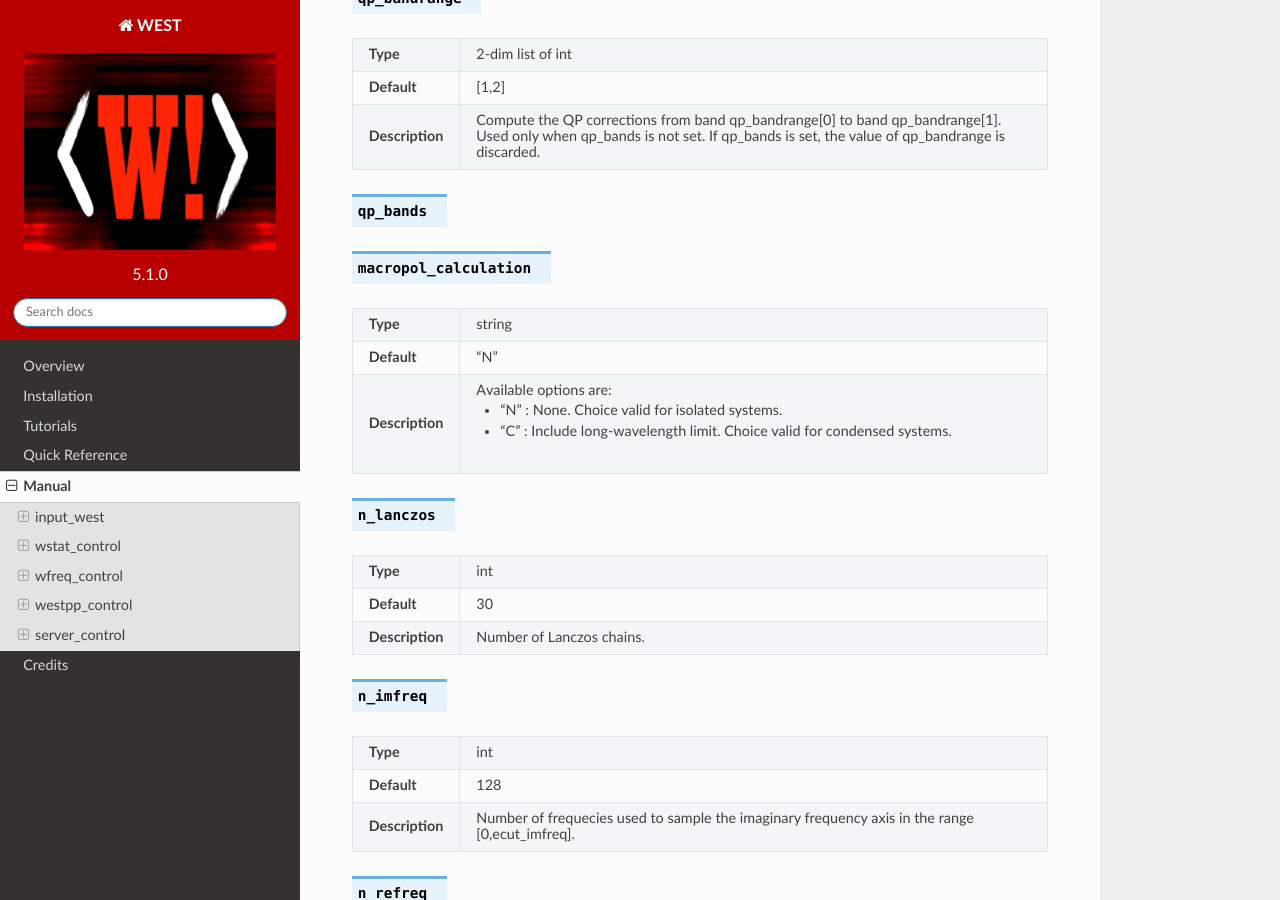
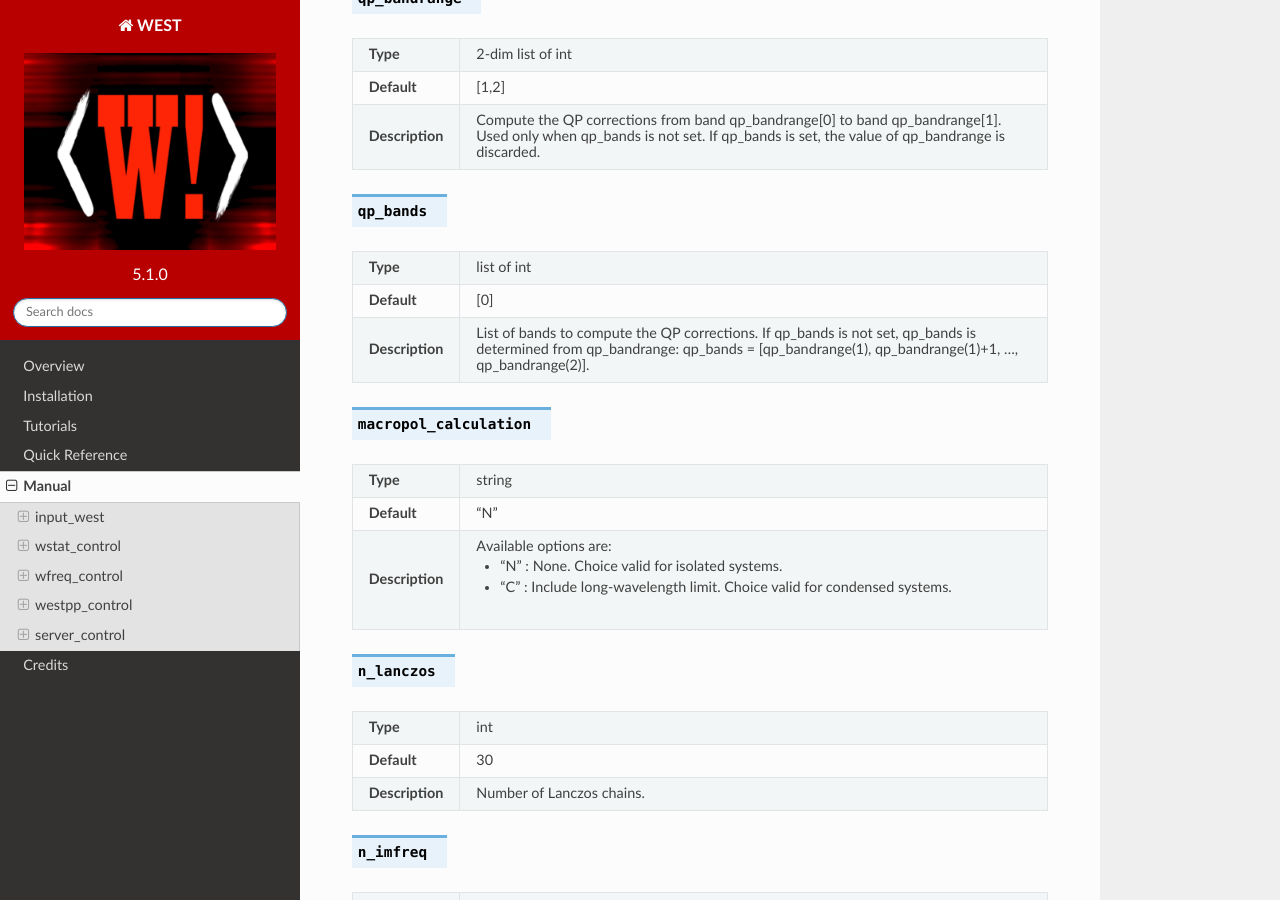
Before and after one commit to west-code-development/West, a Sphinx documentation site: the page built from Doc/manual.rst, in a window 1280 px wide and 900 px high, scrolled down 4933 px. Built offline with Sphinx 7.4.7 and the Read the Docs theme 2.0.0, drawn with Linux system fonts in a browser that asks for light colours.

Commit message:
Code changes suggested by Marco.

```diff
--- a/Doc/manual.rst
+++ b/Doc/manual.rst
@@ -342,8 +342,7 @@ wfreq_control
    * - **Default**
      - [0]
    * - **Description**
-     - List of bands to compute the QP corrections.
-     - If qp_bands is not set, qp_bands is determined from qp_bandrange: qp_bands = [qp_bandrange(1), qp_bandrange(1)+1, ..., qp_bandrange(2)].
+     - List of bands to compute the QP corrections. If qp_bands is not set, qp_bands is determined from qp_bandrange: qp_bands = [qp_bandrange(1), qp_bandrange(1)+1, ..., qp_bandrange(2)].
 
 
 .. data:: macropol_calculation
```
Also changed, not shown: 5 other files.
